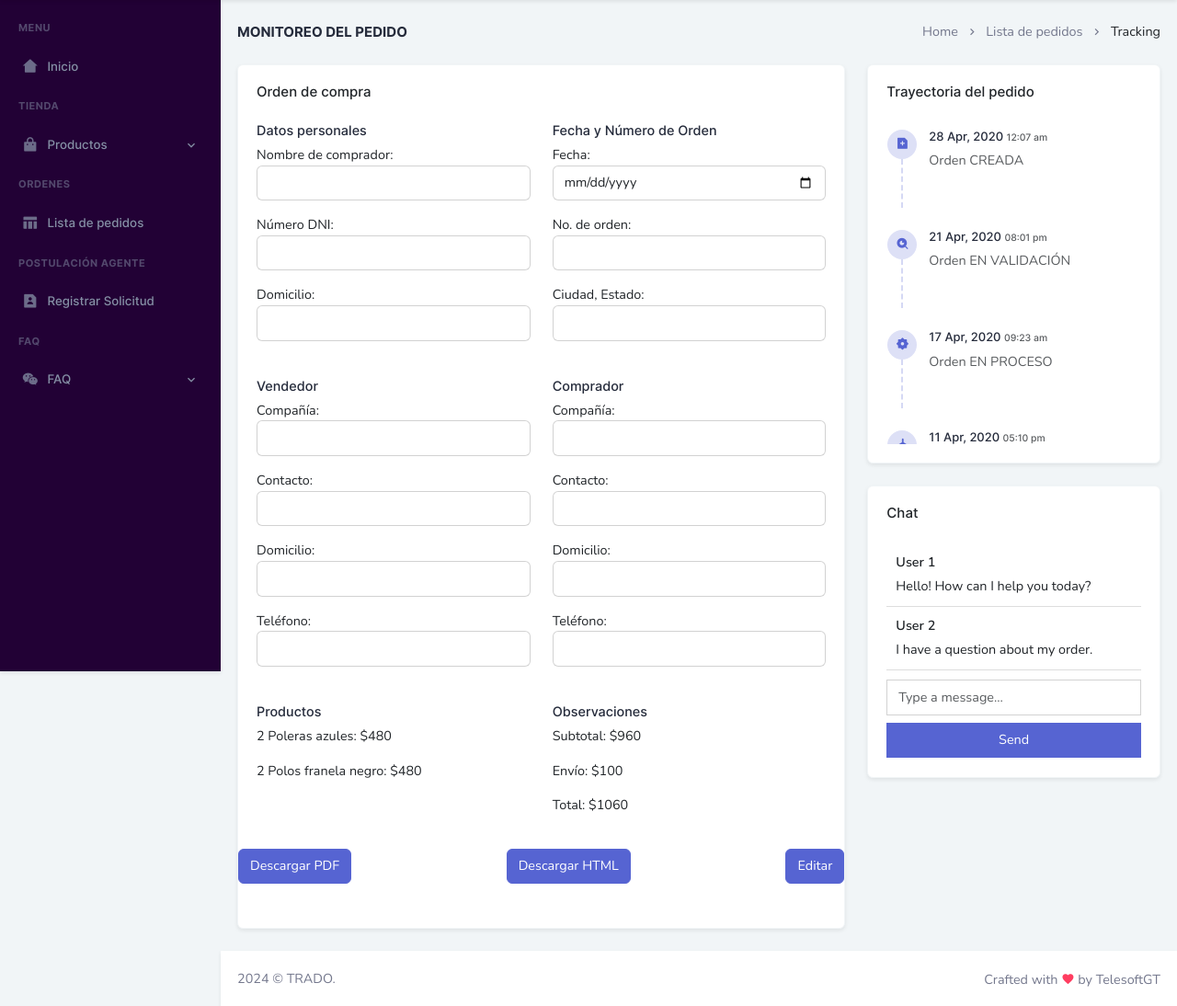
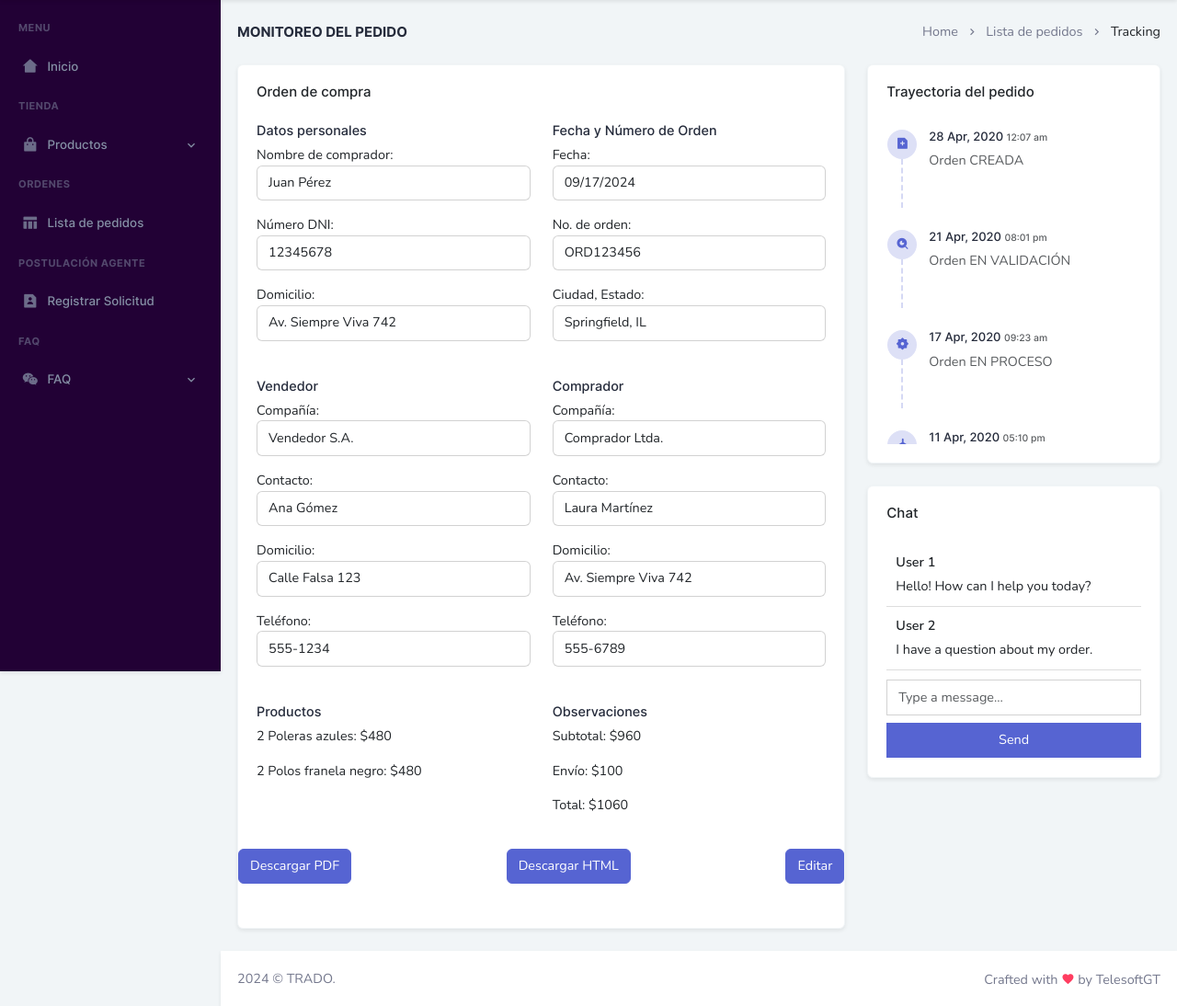
Before and after one commit to RenatoVargas31/TRADO-GT, a Spring Boot app: page /usuario/tracking in a window 1280 px wide. Shown: the part 70-1164 px from the top of the page at 92% size. Run offline with Spring Boot 4, Linux system fonts and the light colour scheme; some libraries are stand-ins or nearby versions.

Commit message:
Usuario tracking V2

```diff
--- a/src/main/resources/templates/Usuario/trackingOrd.html
+++ b/src/main/resources/templates/Usuario/trackingOrd.html
@@ -105,16 +105,16 @@
                                             <!-- Datos Personales y Fecha/No. de Orden -->
                                             <div class="row mb-4">
                                                 <div class="col-md-6 col-sm-12">
-                                                    <h6 >Datos personales</h6>
-                                                    <p>Nombre de comprador: <input type="text" class="form-control"></p>
-                                                    <p>Número DNI: <input type="text" class="form-control"></p>
-                                                    <p>Domicilio: <input type="text" class="form-control"></p>
+                                                    <h6>Datos personales</h6>
+                                                    <p>Nombre de comprador: <input type="text" class="form-control" value="Juan Pérez" disabled></p>
+                                                    <p>Número DNI: <input type="text" class="form-control" value="12345678" disabled></p>
+                                                    <p>Domicilio: <input type="text" class="form-control" value="Av. Siempre Viva 742" disabled></p>
                                                 </div>
                                                 <div class="col-md-6 col-sm-12">
                                                     <h6>Fecha y Número de Orden</h6>
-                                                    <p>Fecha: <input type="date" class="form-control"></p>
-                                                    <p>No. de orden: <input type="text" class="form-control"></p>
-                                                    <p>Ciudad, Estado: <input type="text" class="form-control"></p>
+                                                    <p>Fecha: <input type="date" class="form-control" value="2024-09-17" disabled></p>
+                                                    <p>No. de orden: <input type="text" class="form-control" value="ORD123456" disabled></p>
+                                                    <p>Ciudad, Estado: <input type="text" class="form-control" value="Springfield, IL" disabled></p>
                                                 </div>
                                             </div>
 
@@ -122,17 +122,17 @@
                                             <div class="row mb-4">
                                                 <div class="col-md-6 col-sm-12">
                                                     <h6>Vendedor</h6>
-                                                    <p>Compañía: <input type="text" class="form-control"></p>
-                                                    <p>Contacto: <input type="text" class="form-control"></p>
-                                                    <p>Domicilio: <input type="text" class="form-control"></p>
-                                                    <p>Teléfono: <input type="text" class="form-control"></p>
+                                                    <p>Compañía: <input type="text" class="form-control" value="Vendedor S.A." disabled></p>
+                                                    <p>Contacto: <input type="text" class="form-control" value="Ana Gómez" disabled></p>
+                                                    <p>Domicilio: <input type="text" class="form-control" value="Calle Falsa 123" disabled></p>
+                                                    <p>Teléfono: <input type="text" class="form-control" value="555-1234" disabled></p>
                                                 </div>
                                                 <div class="col-md-6 col-sm-12">
                                                     <h6>Comprador</h6>
-                                                    <p>Compañía: <input type="text" class="form-control"></p>
-                                                    <p>Contacto: <input type="text" class="form-control"></p>
-                                                    <p>Domicilio: <input type="text" class="form-control"></p>
-                                                    <p>Teléfono: <input type="text" class="form-control"></p>
+                                                    <p>Compañía: <input type="text" class="form-control" value="Comprador Ltda." disabled></p>
+                                                    <p>Contacto: <input type="text" class="form-control" value="Laura Martínez" disabled></p>
+                                                    <p>Domicilio: <input type="text" class="form-control" value="Av. Siempre Viva 742"></p>
+                                                    <p>Teléfono: <input type="text" class="form-control" value="555-6789" disabled></p>
                                                 </div>
                                             </div>
 
@@ -150,8 +150,8 @@
                                                     <p>Total: $1060</p>
                                                 </div>
                                             </div>
+                                        </div>
 
-                                        </div>
                                         <!-- Botones de acciones -->
                                         <div class="row mb-10">
                                             <div class="d-flex justify-content-between" >
```
